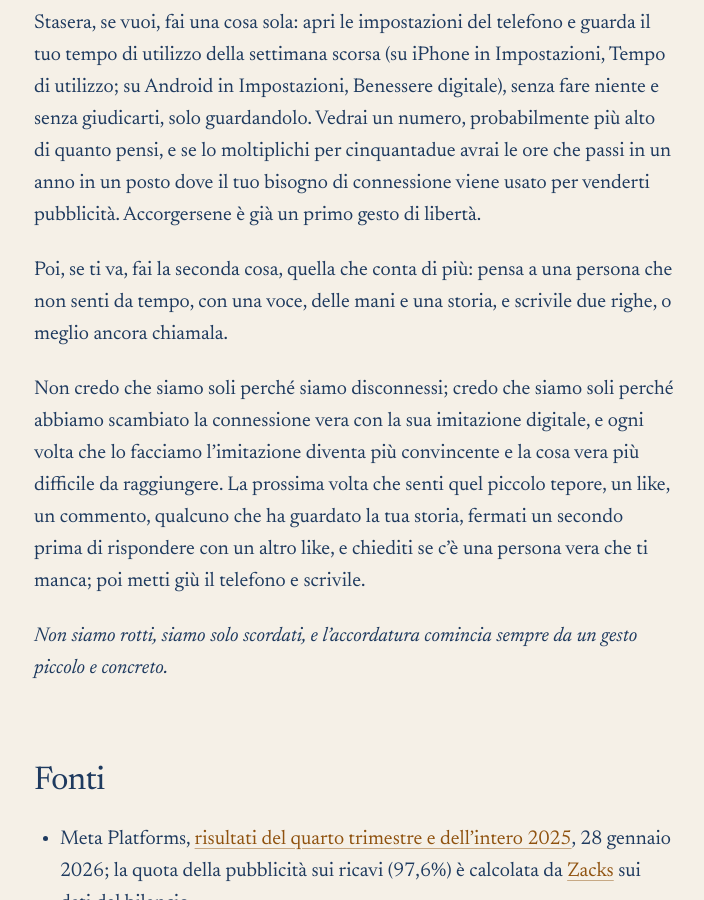
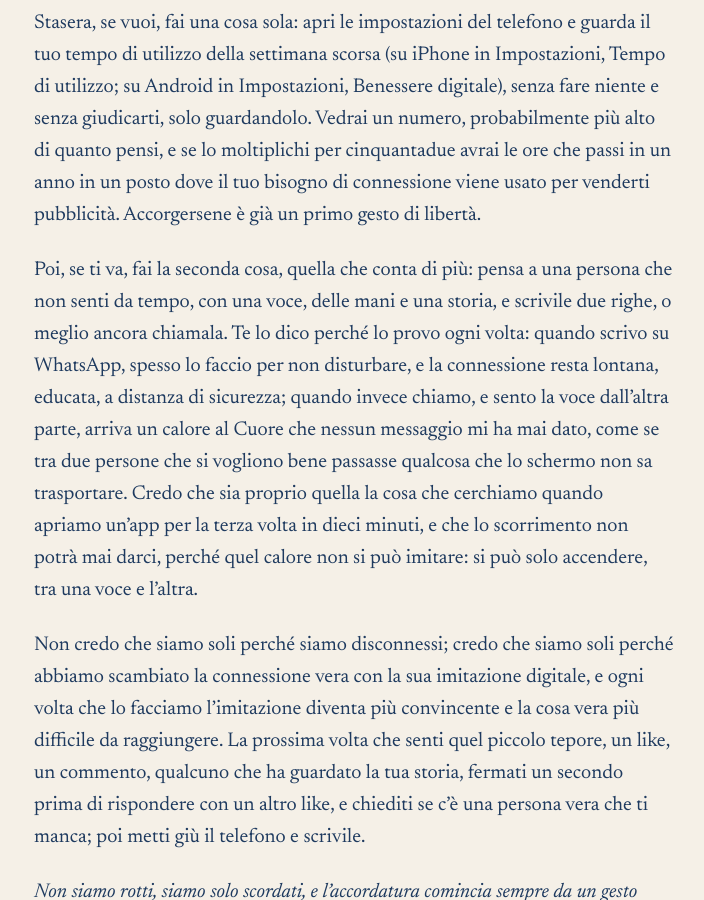
Before and after one commit to paolofurini/seapriilcuore, a Jekyll site: the page built from _posts/2026-05-26-dallaltra-parte-dello-schermo-non.md, in a window 1280 px wide and 900 px high, scrolled down 7006 px. Shown: the whole window, without its empty margins (16-720 px from the left). Built offline with Jekyll 4.4.1, drawn with Linux system fonts in a browser that asks for light colours.

Commit message:
Dall'altra parte dello schermo: pillola del cammino (la telefonata e il calore al Cuore)
Co-Authored-By: Claude Opus 5.5 <noreply@anthropic.com>
Claude-Session: https://claude.ai/code/session_016SExTMDK2rbQWkZuUU434g

```diff
--- a/_posts/2026-05-26-dallaltra-parte-dello-schermo-non.md
+++ b/_posts/2026-05-26-dallaltra-parte-dello-schermo-non.md
@@ -66,7 +66,7 @@ Poi vengono i gesti pratici, quelli che racconto nella guida al [Digital Feng Sh
 
 Stasera, se vuoi, fai una cosa sola: apri le impostazioni del telefono e guarda il tuo tempo di utilizzo della settimana scorsa (su iPhone in Impostazioni, Tempo di utilizzo; su Android in Impostazioni, Benessere digitale), senza fare niente e senza giudicarti, solo guardandolo. Vedrai un numero, probabilmente più alto di quanto pensi, e se lo moltiplichi per cinquantadue avrai le ore che passi in un anno in un posto dove il tuo bisogno di connessione viene usato per venderti pubblicità. Accorgersene è già un primo gesto di libertà.
 
-Poi, se ti va, fai la seconda cosa, quella che conta di più: pensa a una persona che non senti da tempo, con una voce, delle mani e una storia, e scrivile due righe, o meglio ancora chiamala.
+Poi, se ti va, fai la seconda cosa, quella che conta di più: pensa a una persona che non senti da tempo, con una voce, delle mani e una storia, e scrivile due righe, o meglio ancora chiamala. Te lo dico perché lo provo ogni volta: quando scrivo su WhatsApp, spesso lo faccio per non disturbare, e la connessione resta lontana, educata, a distanza di sicurezza; quando invece chiamo, e sento la voce dall’altra parte, arriva un calore al Cuore che nessun messaggio mi ha mai dato, come se tra due persone che si vogliono bene passasse qualcosa che lo schermo non sa trasportare. Credo che sia proprio quella la cosa che cerchiamo quando apriamo un’app per la terza volta in dieci minuti, e che lo scorrimento non potrà mai darci, perché quel calore non si può imitare: si può solo accendere, tra una voce e l’altra.
 
 Non credo che siamo soli perché siamo disconnessi; credo che siamo soli perché abbiamo scambiato la connessione vera con la sua imitazione digitale, e ogni volta che lo facciamo l’imitazione diventa più convincente e la cosa vera più difficile da raggiungere. La prossima volta che senti quel piccolo tepore, un like, un commento, qualcuno che ha guardato la tua storia, fermati un secondo prima di rispondere con un altro like, e chiediti se c’è una persona vera che ti manca; poi metti giù il telefono e scrivile.
 
```
Also changed, not shown: other parts of _posts/2026-05-26-dallaltra-parte-dello-schermo-non.md (+1 -1 lines).
